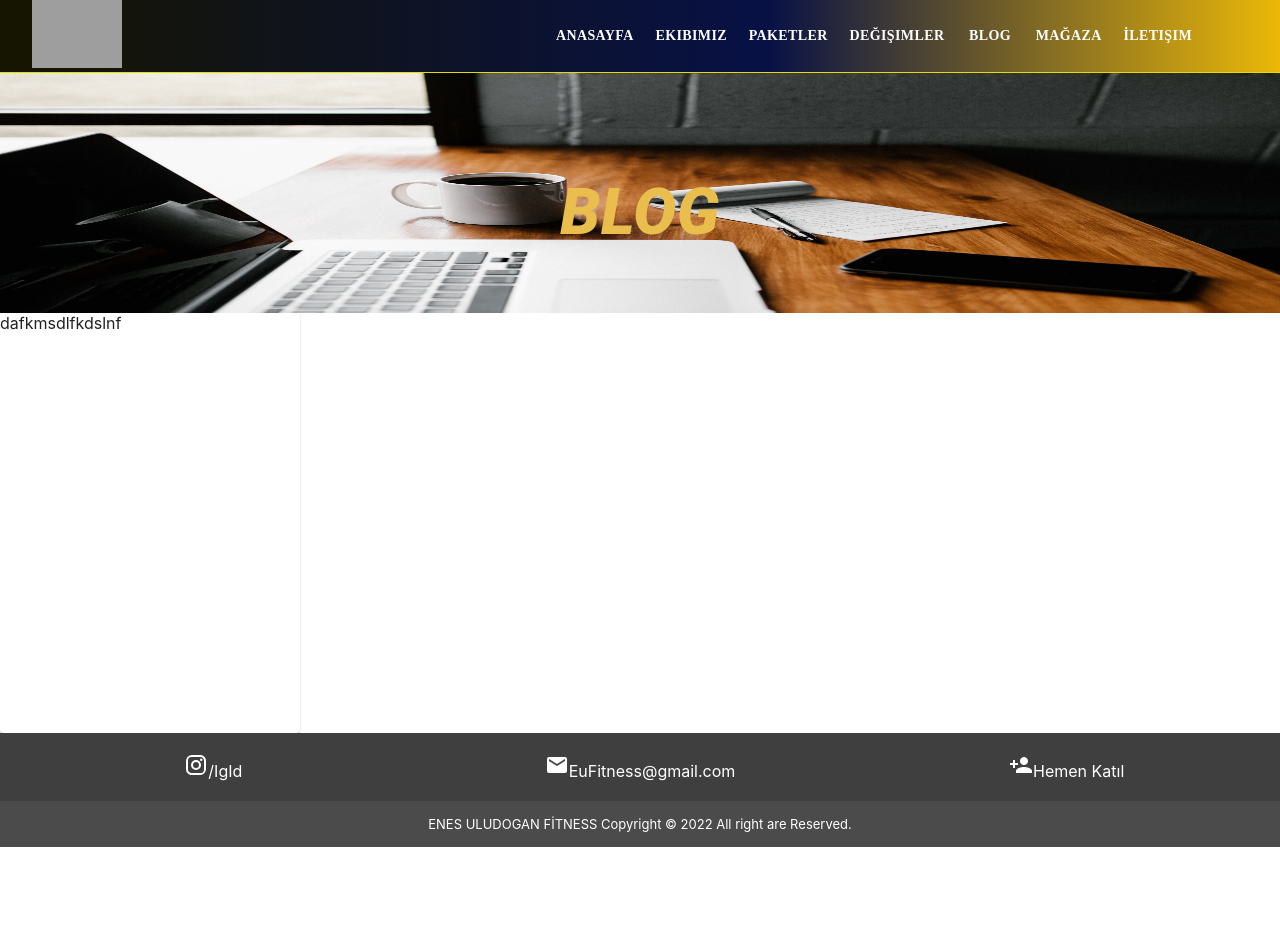
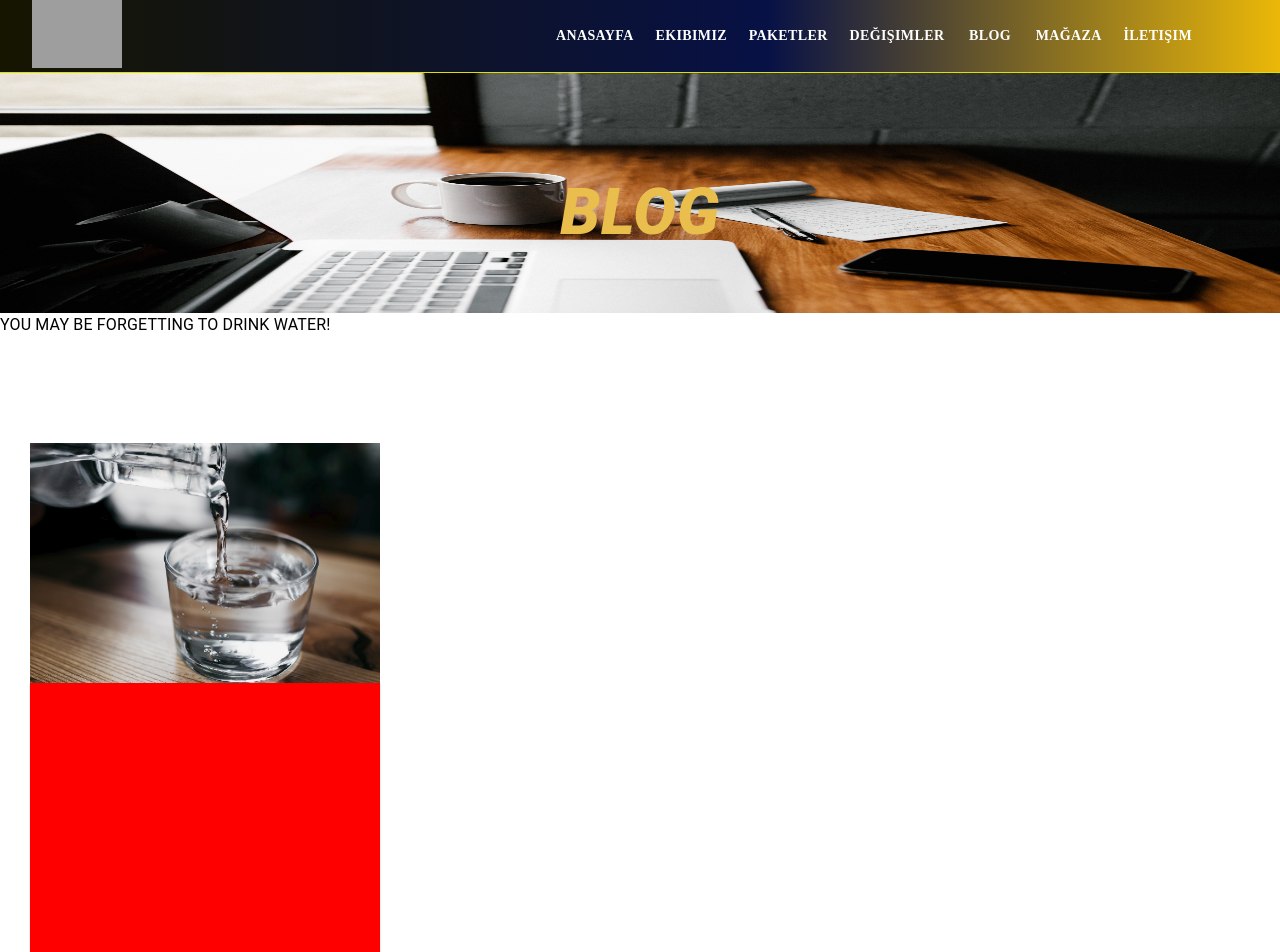
Before and after one commit to zcaymaz/Beegym, a React (Create React App) app in the folder client/: page /blog in a window 1280 px wide. Shown: the top 952 px of the page. Before the commit the page ends 847 px from the top, so only its background shows below. Built offline with nearby package versions, Linux system fonts and the light colour scheme; grey boxes are pictures that could not be loaded; a web font is replaced by a local one.

Commit message:
blog bage developed.

```diff
--- a/client/src/pages/blog.js
+++ b/client/src/pages/blog.js
@@ -1,5 +1,5 @@
 import React from 'react'
-import { Typography, Grid, Box, Card, Divider } from '@mui/material'
+import { Typography, Grid, Box, Card, Divider, CardMedia } from '@mui/material'
 
 
 const Blog = () => {
@@ -22,11 +22,28 @@ const Blog = () => {
                 />
             </Box>
 
-            <Card className='blogCard'>
-                dafkmsdlfkdslnf
-            </Card>
+
+            {/* Card */}
+            <Box>
+                <Box sx={{width:'350px'}}>
+                <Typography className='blogCardHeader'>
+                        YOU MAY BE FORGETTING TO DRINK WATER!
+                    </Typography>
+                    <CardMedia
+                        className='Cardimage'
+                        component="img"
+                        height="240"
+                        image={require('../images/cardimage1.png')}
+                    />
 
 
+                <Card className='blogCard'>
+                    <Box >
+
+                    </Box>
+                </Card>
+                </Box>
+            </Box>
 
         </>
     )
--- a/client/src/styles/global.scss
+++ b/client/src/styles/global.scss
@@ -75,7 +75,30 @@
     text-transform: uppercase !important;
     color: #EABE4C;
 }
+
 .blogCard {
-    min-height: 420px;
-    width: 300px;
+    min-height: 300px;
+    width: 350px;
+    border-radius: 0px 0px 20px 20px !important;
+    background-color: red !important;
+    margin: 0px 30px 30px 30px;
+
 }
+
+// .BlogCardimage {
+//     height: 230px;
+//     width: 100%;
+// }
+
+.blogCardHeader {
+    background: rgba(255, 255, 255, 0.5) !important;
+    backdrop-filter: blur(20px) !important;
+    /* Note: backdrop-filter has minimal browser support */
+    border-radius: 20px 20px 0px 0px !important;
+    height: 100px;
+
+}
+.Cardimage {
+    margin: 30px 30px 0px 30px;
+    width: 350px;
+}
```
Also changed, not shown: client/src/images/cardimage1.png (added).
